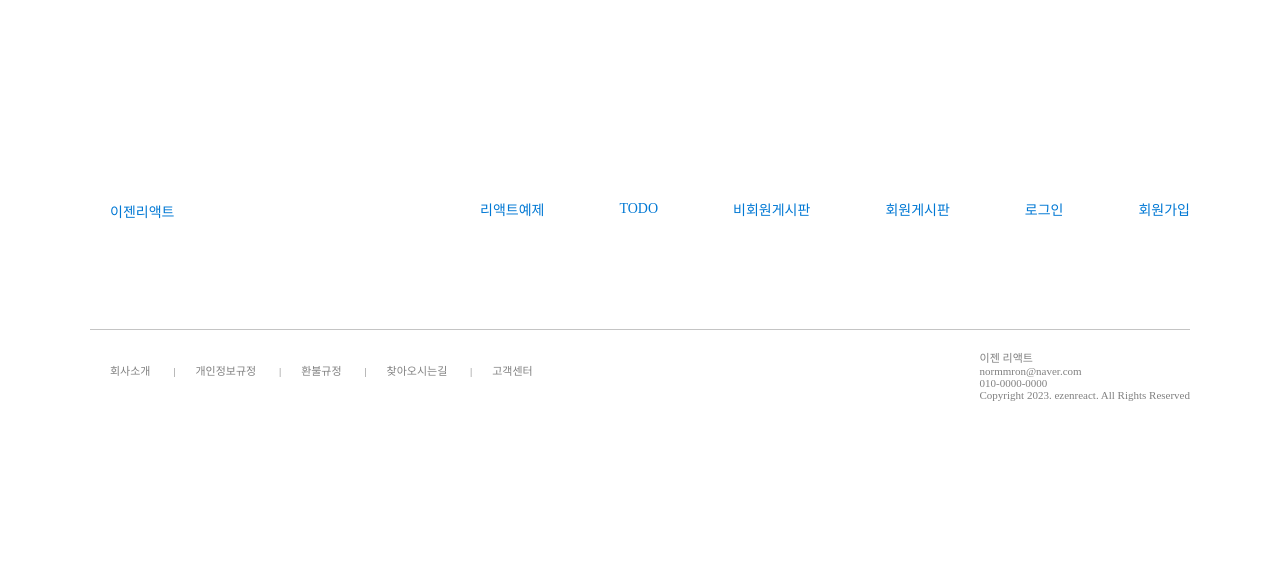
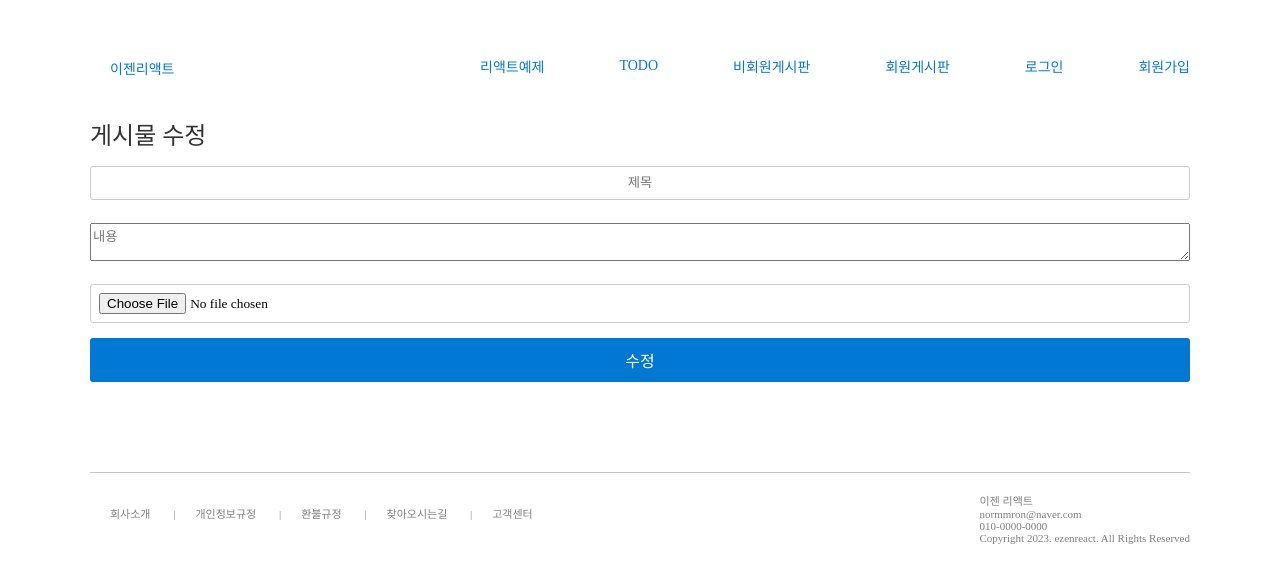
Before and after one commit to normallam/ezen_webspring_2023_B, a React (Create React App) app in the folder src/main/reactapp/: page /board/update in a window 1280 px wide. Shown: the part 106-688 px from the top of the page. Built offline with nearby package versions, Linux system fonts and the light colour scheme; no server answers; a web font is replaced by a local one.

Commit message:
11.04 16:10 수업내용 개별게시물 수정/삭제

```diff
--- a/src/main/reactapp/src/component/Header.js
+++ b/src/main/reactapp/src/component/Header.js
@@ -26,7 +26,7 @@ export default function Header(props){
     // - 회원정보 호출 [ 로그인 여부 확인 ]
 
     useEffect(()=>{
-        axios.get('member/get').then(r=>{console.log('login get');
+        axios.get('/member/get').then(r=>{console.log('login get');
 
         if(r.data != ''){// 2. 만약에 로그인이 되어 있으면
             // 브라우저 세션/쿠키 // 브라우저 F12 -> 애플리케이션탭 -> Local storage / Session storage
--- a/src/main/reactapp/src/component/Index.js
+++ b/src/main/reactapp/src/component/Index.js
@@ -23,6 +23,8 @@ import Info from './member/Info';
 
 import BoardList from './board/BoardList';
 import BoardWrite from './board/BoardWrite';
+import BoardView from './board/BoardView';
+import BoardUpdate from './board/BoardUpdate';
 
 
 import CSS적용컴포넌트 from './example/day02/1_CSS적용컴포넌트';
@@ -58,6 +60,8 @@ export default function Index(props){
                     {/*board*/}
                     <Route path='/board/list' element={<BoardList />}/>
                     <Route path='/board/write' element={<BoardWrite />}/>
+                    <Route path='/board/view' element={<BoardView />}/>
+                    <Route path='/board/update' element={<BoardUpdate />}/>
 
                 </Routes>
                 <Footer />
--- a/src/main/reactapp/src/component/board/BoardList.js
+++ b/src/main/reactapp/src/component/board/BoardList.js
@@ -21,6 +21,7 @@
 
 import axios from 'axios';
 import {useState, useEffect } from 'react';
+import {Link} from 'react-router-dom';
 // ------------------ mui table 관련 컴포넌트 import ------------------- //
 import Table from '@mui/material/Table';
 import TableBody from '@mui/material/TableBody';
@@ -68,7 +69,9 @@ export default function BoardList( props ){
               {rows.map((row) => (
                 <TableRow key={row.name}  sx={{ '&:last-child td, &:last-child th': { border: 0 } }} >
                   <TableCell align="right">{row.bno}</TableCell>
-                  <TableCell align="right">{row.btitle}</TableCell>
+                  <TableCell align="right">
+                    <Link to={"/board/view?bno="+row.bno}>{row.btitle}</Link>
+                    </TableCell>
                   <TableCell align="right">{row.mno}</TableCell>
                   <TableCell align="right">{row.cdate}</TableCell>
                   <TableCell align="right">{row.bview}</TableCell>
@@ -88,11 +91,6 @@ export default function BoardList( props ){
         { bno : 5 , btitle : '안녕5' , mno : 1 , cdate : '2023-11-02' , bview : 0 } ,
         { bno : 6 , btitle : '안녕6' , mno : 1 , cdate : '2023-11-02' , bview : 0 } ,
     ];
-
-
-
-
-
 
 
             <div>
--- /dev/null
+++ b/src/main/reactapp/src/component/board/BoardUpdate.js
@@ -0,0 +1,70 @@
+import {BrowserRouter, Routes, Route, Link } from 'react-router-dom'
+import axios from 'axios'
+import {useSearchParams} from 'react-router-dom';
+import {useParams} from 'react-router-dom'
+import {useState, useEffect} from 'react'
+
+
+export default function BoardUpdate(props){
+
+    const [searchParams, setSearchParams] = useSearchParams();
+    const bno = searchParams.get('bno');
+
+    // 1. 현재 게시물의 정보를 가지는 상태관리 변수
+    const [board, setBoard] = useState({})
+
+    // 2. 개별 게시물 출력 요청
+    const onGet = (e) => {
+        axios.get('/board/doGet', {params:{bno : bno}})
+            .then(r=>{setBoard(r.data);})
+
+    }
+    useEffect(()=>{onGet()}, [])
+
+    // 2. 개별 게시물 수정 요청
+    const boardUpdate = (e) => {
+         const boardForm = document.querySelectorAll('.boardForm')[0]
+        const boardFormData = new FormData(boardForm);
+
+        boardFormData.set('bno',bno);
+
+        axios.put('/board', boardFormData)
+            .then(r =>{
+                if(r.data) {alert('글수정 성공');
+                    window.location.href = '/board/view?bno=' + bno;
+                }else{alert('글수정 실패')}
+            } )
+
+    }
+
+    return(<>
+        <div>
+            <h3> 게시물 수정 {bno} </h3>
+            <form className="boardForm">
+
+                <input className="title"
+                    placeholder='제목'
+                    name ="btitle"
+                    value={board.btitle}
+                     onChange={(e)=>{
+                        setBoard({...board, btitle : e.target.value})
+                     }}
+                       /> <br/>
+                <textarea className="bcontext"
+                 placeholder='내용'
+                  value={board.bcontent}
+                   name="bcontent"
+                  onChange={(e)=>{
+                    setBoard({...board, bcontent : e.target.value})
+                  }}
+                   ></textarea> <br/>
+
+                <input type="file"/>
+                <button type="button" onClick={boardUpdate}> 수정 </button>
+            </form>
+        </div>
+    </>)
+
+
+
+}
--- /dev/null
+++ b/src/main/reactapp/src/component/board/BoardView.js
@@ -0,0 +1,68 @@
+import {BrowserRouter, Routes, Route} from 'react-router-dom'
+import axios from 'axios'
+import {useSearchParams, Link} from 'react-router-dom';
+import {useParams} from 'react-router-dom'
+import {useState, useEffect} from 'react'
+
+
+export default function BoardView(props){
+
+    // 1. HTTP 경로상의 쿼리스트링 매개변수 호출
+    const[searchParams, setSearchParams] = useSearchParams();
+    const bno = searchParams.get('bno');
+
+    // 2. 현재 게시물의 정보를 가지는 상태관리 변수
+    const [board, setBoard] = useState({ })
+
+    // 3. 현재 로그인된 회원의 번호
+    const login = JSON.parse(sessionStorage.getItem('login_token'));
+    const loginMno = login != null ? login.mno : null;
+
+    // 2. 개별 게시물 axios [ 실행조건 : 컴포넌트 최초 1번 실행 ]
+    const onGet = (e) => {
+        axios.get('/board/doGet', {params : {bno : bno}})
+        .then(r=>{ setBoard(r.data);})
+    }
+    useEffect(()=>{onGet()},[])
+
+
+    // 1. 삭제 axios [실행조건 : 삭제버튼 클릭했을 때]
+    const onDelete = (e) => {
+        axios.delete('/board', {params :{bno:bno}})
+            .then(r=>{
+                if(r.data){alert('게시물 삭제 성공');
+                    window.location.href='/board/list'
+                }
+
+                else{alert('게시물 삭제 실패')}
+            })
+    }
+
+    console.log(board.mno);
+    console.log(loginMno);
+
+
+
+    return(<>
+        <div>
+            <h3> 개별 게시물 {bno} </h3>
+            <div>{board.btitle}</div>
+            <div>{board.bcontent}</div>
+
+            {/*삭제와 수정은 본인(본인확인)만 가능*/}
+            {/*삼항연산자를 이용한 컴포넌트 출력*/}
+            {
+                board.mno == loginMno ?
+                (<> <button type="button" onClick={onDelete}> 삭제 </button>
+                    <Link to ={'/board/update?bno='+bno}>
+                        <button type="button" > 수정 </button>
+                    </Link>
+                </>) :
+                (<></>)
+            }
+        </div>
+    </>)
+
+
+
+}
--- /dev/null
+++ b/src/main/reactapp/src/component/example/day06/1_라우터매개변수.js
@@ -0,0 +1,70 @@
+
+import {BrowserRouter , Routes, Route, Link } from 'react-router-dom';
+
+// 4. HTTP URL 경로상의 쿼리스트링 매개변수 호출 라이브러리 호출
+import {useSearchParams} from 'react-router-dom';   // 4. HTTP URL 경로상의 쿼리스트링 매개변수 호출 라이브러리 호출
+import {useParams} from 'react-router-dom'   // 4. HTTP URL 경로상의 경로매개변수
+import {useState} from 'react'
+
+// 1. 상위 컴포넌트 라우터
+export default function 라우터매개변수(props){
+    return(<>
+        <h3> 라우터매개변수 </h3>
+        <BrowserRouter>
+            <Routes>
+                <Route path="/" element = {<목록페이지/>}/>
+
+                {/* 매개변수인지 경로인지 구분 가능  ?*/}
+                <Route path="/view1" element = {<상세페이지_쿼리스트링/>}/>
+                {/*매개변수인지 경로인지 구분 : 매개변수명*/}
+                <Route path="/view2/:bno/:value" element = {<상세페이지_경로/>}/>
+
+            </Routes>
+        </BrowserRouter>
+    </>)
+
+}
+// 2. 상위 컴포넌트
+function 목록페이지( props ){
+
+    const [value, setValue] = useState('');
+
+    return(<>
+        <h3> 목록페이지 </h3>
+        <input type="text" onChange={(e)=> {setValue(e.target.value)}}/> <br/>
+        <Link to ={"/view1?bno=1&value=" + value}> 상세페이지_쿼리스트링 </Link> <br/>
+        <Link to ={"/view2/2/"+value}> 상세페이지_경로 </Link> <br/>
+    </>);
+}
+
+// 3. 하위 컴포넌트
+function 상세페이지_쿼리스트링( props ){
+    const [searchParams, setSearchParams] = useSearchParams()
+    console.log(searchParams)
+
+    let bno = searchParams.get('bno')
+    let value = searchParams.get('value')
+
+    return(<>
+        <h3> 상세페이지_쿼리스트링
+            bno = {bno}
+            value = {value}
+        </h3>
+    </>);
+}
+
+// 4. 하위 컴포넌트
+function 상세페이지_경로( props ){
+    const params = useParams(); console.log(params)
+
+
+    let bno = params.bno;
+    let value = params.value;
+
+    return(<>
+        <h3> 상세페이지_경로
+            bno = {bno}
+            value = {value}
+        </h3>
+    </>);
+}
--- a/src/main/reactapp/src/index.js
+++ b/src/main/reactapp/src/index.js
@@ -21,6 +21,8 @@ import reportWebVitals from './reportWebVitals';
 import 상태관리컴포넌트 from './component/example/day05/1_상태관리컴포넌트'
 import 생명주기컴포넌트 from './component/example/day05/2_생명주기컴포넌트'
 
+import 라우터매개변수 from './component/example/day06/1_라우터매개변수'
+
 
 import Index from './component/Index'
 
@@ -34,6 +36,8 @@ const root = ReactDOM.createRoot(document.getElementById('root'));
 //root.render(<React.StrictMode>  <TodoList/> </React.StrictMode>);
 
 root.render(<Index/>);
+//root.render(<라우터매개변수/>);
+
 //root.render(<상태관리컴포넌트/>);
 //root.render(<생명주기컴포넌트/>);
 // If you want to start measuring performance in your app, pass a function
```
Also changed, not shown: 2 other files (tests, documents, lock files or other folders).
